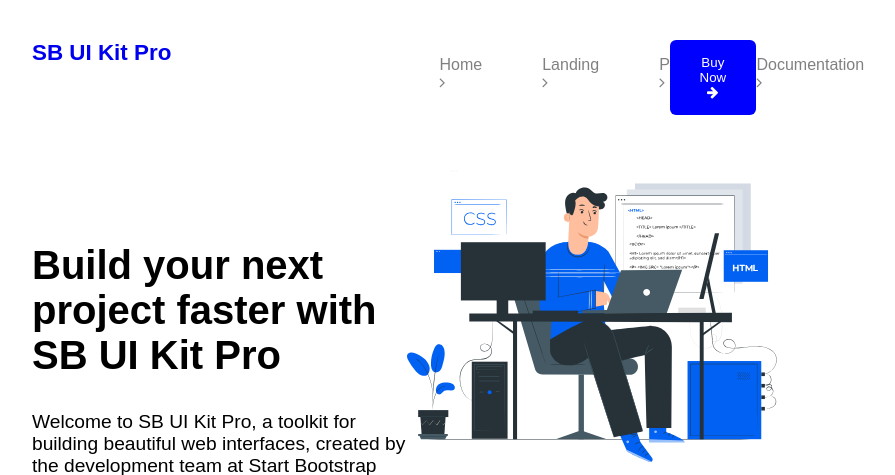
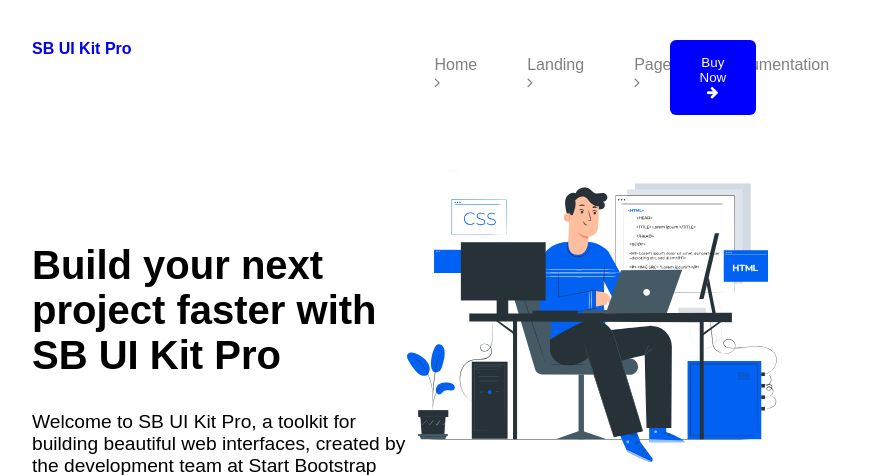
Before and after one commit to opusaha/ninzas, a PHP site: page / in a window 1280 px wide. Shown: the top 475 px of the page, without its empty margins (233-1128 px from the left). Run offline with PHP 8.4, Linux system fonts and the light colour scheme.

Commit message:
nav-bar Updated

```diff
--- a/class-5 nd 6/style.css
+++ b/class-5 nd 6/style.css
@@ -12,7 +12,7 @@ navbar{
 }
 .logo{
   color: blue;
-  font-size:1.4rem;
+  font: size 1.4em;rem;
   font-weight: 700;
   width: 45%;
 }
@@ -29,7 +29,7 @@ navbar{
 
 }
 .nav ul li{
-  padding: 0px 30px;
+  padding: 0px 25px;
 
 }
 .nav ul li a{
```
